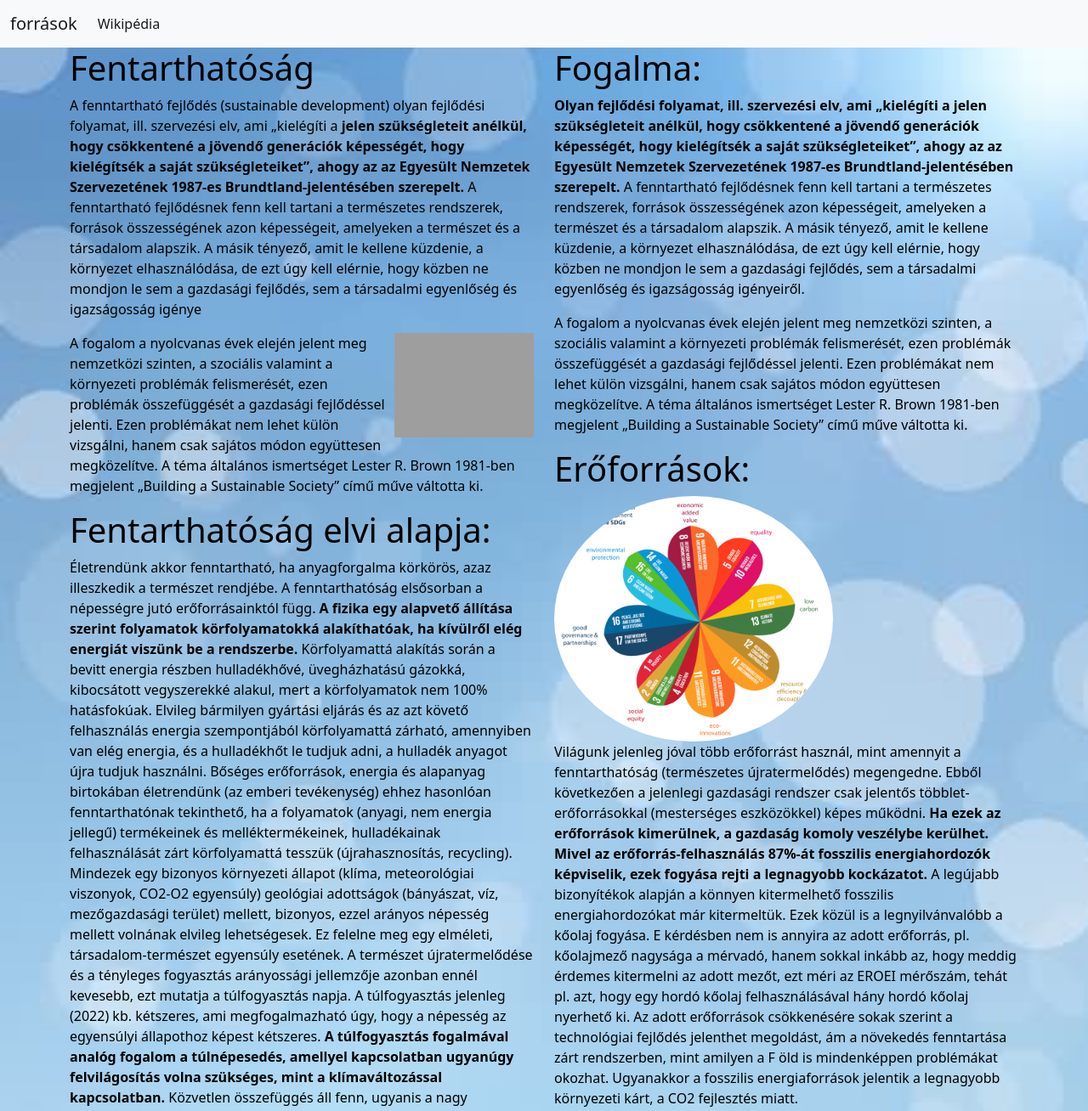
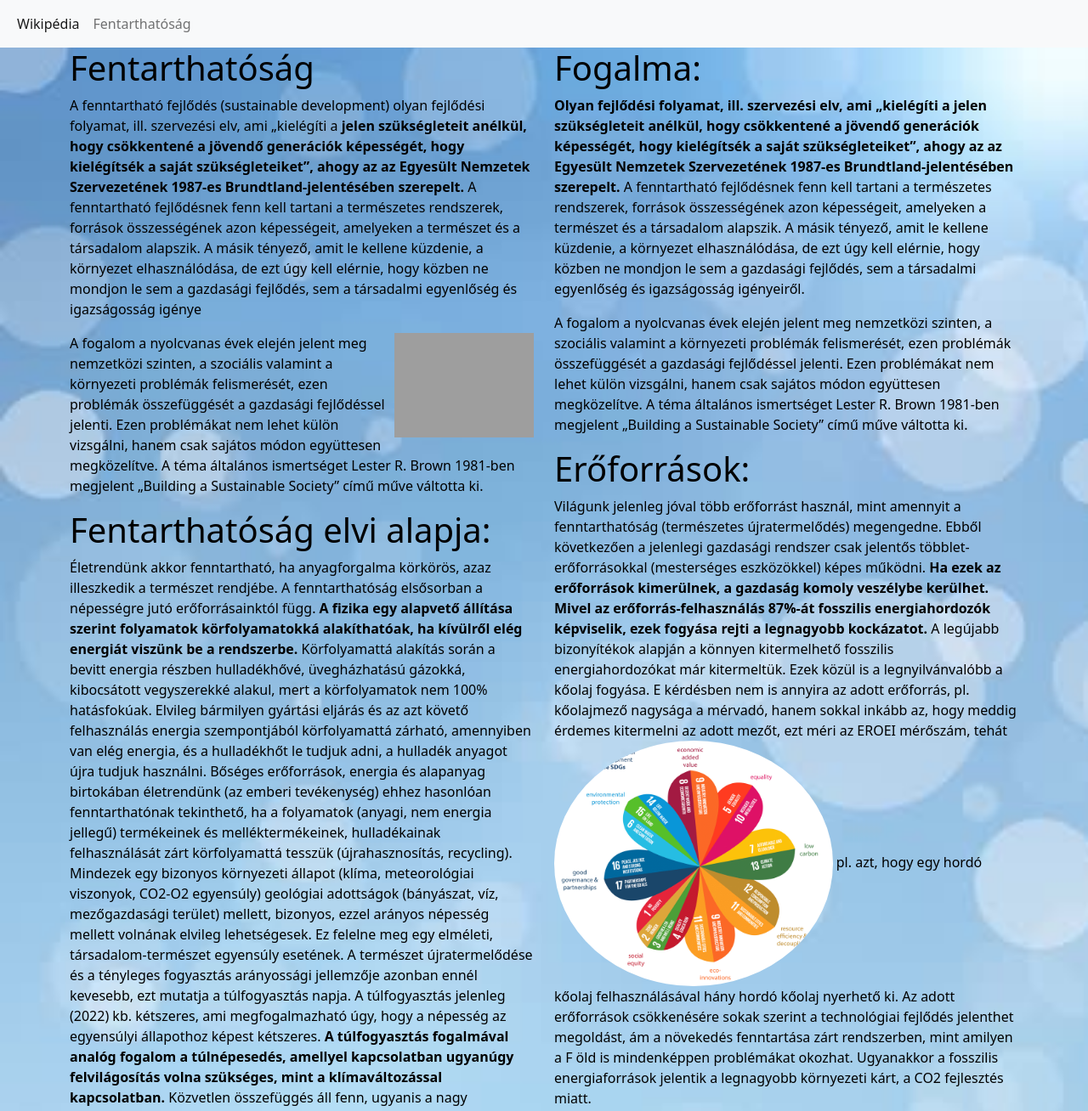
Before and after one commit to Danikhaa-a-sigma/kori, a plain HTML site: page index.html in a window 1280 px wide. Shown: the top 1308 px of the page at 85% size. Drawn offline with nearby package versions, Linux system fonts and the light colour scheme; grey boxes are pictures that could not be loaded.

Commit message:
mashol van cucc

```diff
--- a/index.html
+++ b/index.html
@@ -14,7 +14,7 @@
 <body>
   <nav class="navbar navbar-expand-lg navbar-light bg-light">
     <div class="container-fluid">
-      <a class="navbar-brand" href="#">források</a>
+
       <button class="navbar-toggler" type="button" data-bs-toggle="collapse" data-bs-target="#navbarNav"
         aria-controls="navbarNav" aria-expanded="false" aria-label="Toggle navigation">
         <span class="navbar-toggler-icon"></span>
@@ -26,7 +26,7 @@
               href="https://hu.wikipedia.org/wiki/Fenntarthat%C3%B3_fejl%C5%91d%C3%A9s">Wikipédia</a>
           </li>
           <li class="nav-item">
-            <a class="nav-link" href="#"></a>
+            <a class="nav-link" href="#fent">Fentarthatóság</a>
           </li>
           <li class="nav-item">
             <a class="nav-link" href="#"></a>
@@ -41,7 +41,7 @@
   <div class="container">
     <div class="row">
       <div class="col-lg-6 md-6 sm-4 hatterdiv">
-        <h1>Fentarthatóság</h1>
+        <h1 id="fent">Fentarthatóság</h1>
         <p>A fenntartható fejlődés (sustainable development) olyan fejlődési folyamat, ill. szervezési elv, ami
           „kielégíti
           a
@@ -111,7 +111,7 @@
           1981-ben
           megjelent „Building a Sustainable Society” című műve váltotta ki.</p>
         <h1>Erőforrások:</h1>
-        <img src="img6.png" alt="" id="fentabra">
+
         <p>
           Világunk jelenleg jóval több erőforrást használ, mint amennyit a fenntarthatóság (természetes újratermelődés)
           megengedne. Ebből következően a jelenlegi gazdasági rendszer csak jelentős többlet-erőforrásokkal (mesterséges
@@ -122,7 +122,7 @@
           is a
           legnyilvánvalóbb a kőolaj fogyása. E kérdésben nem is annyira az adott erőforrás, pl. kőolajmező nagysága a
           mérvadó, hanem sokkal inkább az, hogy meddig érdemes kitermelni az adott mezőt, ezt méri az EROEI mérőszám,
-          tehát
+          tehát<img src="img6.png" alt="" id="fentabra">
           pl. azt, hogy egy hordó kőolaj felhasználásával hány hordó kőolaj nyerhető ki. Az adott erőforrások
           csökkenésére
           sokak szerint a technológiai fejlődés jelenthet megoldást, ám a növekedés fenntartása zárt rendszerben, mint
```
